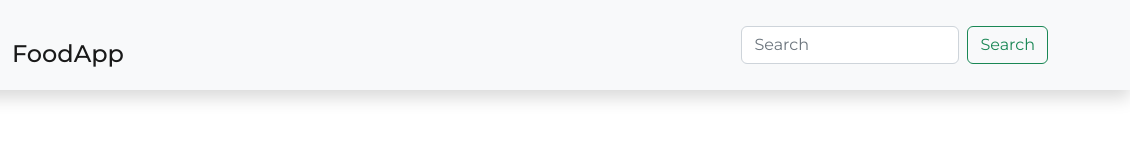
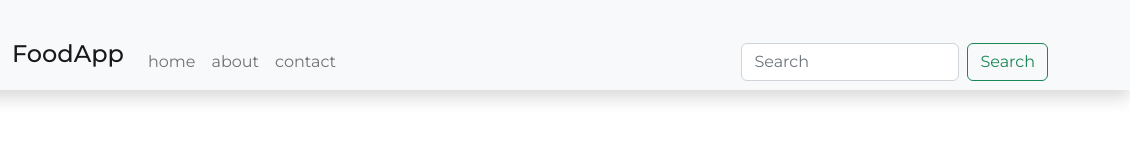
Before and after one commit to Leandro-Andres-Angeli/food_and_drinks_app, a website built with Parcel: page index.html in a window 1280 px wide. Shown: the full height of the page, 150-1280 px from the left. Built offline with nearby package versions, Linux system fonts and the light colour scheme; no server answers.

Commit message:
navbar done

```diff
--- a/index.html
+++ b/index.html
@@ -19,8 +19,8 @@
     <script type="module" defer src="index.js"></script>
   </head>
   <body>
-    <nav class="navbar navbar-expand-lg navbar-light bg-light shadow">
-      <div class="container">
+    <nav class="navbar navbar-expand-md navbar-light bg-light shadow">
+      <div class="container-md align-items-end container-fluid">
         <a class="navbar-brand align-items-end d-flex" href="#">
           <img src="./src/assets/icons/spaghetti.png" alt="logo" />
           <h1 class="ms-3 fs-4">FoodApp</h1>
@@ -36,8 +36,12 @@
         >
           <span class="navbar-toggler-icon"></span>
         </button>
-        <!-- collapse navbar-collapse-sm -->
-        <div class="" id="navbarSupportedContent">
+        <div
+          class="collapse navbar-collapse align-items-baseline"
+          id="navbarSupportedContent"
+        >
+          <!-- collapse navbar-collapse-sm -->
+
           <ul class="navbar-nav me-auto mb-2 mb-lg-0">
             <!-- <li class="nav-item">
               <a class="nav-link active" aria-current="page" href="#">Home</a>
--- a/index.js
+++ b/index.js
@@ -3,14 +3,14 @@ import './src/styles/base.scss';
 import 'core-js/stable';
 import HTMLTagGenerator from './src/classes/HTMLTagGenerator';
 import categories from './src/Views/Categories';
+import NavbarLink from './src/classes/NavbarLink';
+import navbarRoutes from './src/Router/navbarRoutes';
 
 if (module.hot) {
   module.hot.accept();
 }
 // const categories = `www.themealdb.com/api/json/v1/1/list.php?c=list`;
-function showCategoriesTest(data) {
-  console.log(data);
-}
+
 // const navbarUl = new HTMLTagGenerator('categories', 'ul');
 
 // navbarUl.addChild(new HTMLTagGenerator('list item', 'li'), 'beforeend');
@@ -20,7 +20,9 @@ function showCategories(data) {
     'nav-item',
     'dropdown',
   ]);
+  // const navLink = new NavbarLink('link');
 
+  // console.log(navLink);
   navbarUl.addChild(
     new HTMLTagGenerator('categories', 'a')
       .addStyles(['nav-link', 'dropdown-toggle'])
@@ -57,7 +59,7 @@ function showCategories(data) {
 }
 const testRec =
   'https://api.spoonacular.com/recipes/random?apiKey=63e4bc6a307042d6928cb58979964f64&number=10';
-const getData = (URL, callbackRenderFunc) => {
+function getData(URL, callbackRenderFunc) {
   fetch(URL)
     .then((res) => {
       return res.json();
@@ -69,15 +71,47 @@ const getData = (URL, callbackRenderFunc) => {
     .catch((err) => {
       console.log(err);
     });
-};
+}
 // const navbarUl = new HTMLTagGenerator('categories', 'ul');
 // navbarUl.addChild(new HTMLTagGenerator('data', 'li'), 'beforeend');
 // console.log(navbarUl);
 ///////////
-getData(
-  'https://www.themealdb.com/api/json/v1/1/list.php?c=list',
-  showCategories
-);
+const renderNavLinks = (routes) => {
+  console.log(routes);
+  const navbarLinksUl = document.querySelector('.navbar-nav');
+  routes.forEach((route, i) => {
+    const navbarLinkLi = new NavbarLink(route);
+    i === routes.length - 1 && navbarLinkLi.addStyle('order-last');
+    navbarLinksUl.insertAdjacentElement('beforeend', navbarLinkLi.tag);
+  });
+
+  getData(
+    'https://www.themealdb.com/api/json/v1/1/list.php?c=list',
+    showCategories
+  );
+};
+
+// function ren(call, call2) {
+//   renderNavLinks(navbarRoutes.slice(0, -1));
+//   call;
+//   call2;
+// }
+
+// ren(
+//   getData(
+//     'https://www.themealdb.com/api/json/v1/1/list.php?c=list',
+//     showCategories
+//   )
+// );
+renderNavLinks(navbarRoutes);
+// ren(
+//   getData(
+//     'https://www.themealdb.com/api/json/v1/1/list.php?c=list',
+//     showCategories
+//   ),
+//   renderNavLinks(navbarRoutes.slice(-1))
+// );
+
 //////////
 
 // getData('https://www.themealdb.com/api/json/v1/1/list.php?a=list');
--- a/src/Router/navbarRoutes.js
+++ b/src/Router/navbarRoutes.js
@@ -1,10 +1,2 @@
-import About from '../Views/About';
-import Home from '../Views/Home';
-import Not_Found from '../Views/Not_Found';
-
-const routes = Object.freeze(
-  { path: '/', component: Home },
-  { path: '/categories', component: Categories },
-  { path: '/*', component: Not_Found }
-);
-export default routes;
+const navbarRoutes = ['home', 'about', 'contact'];
+export default navbarRoutes;
--- /dev/null
+++ b/src/classes/NavbarLink.js
@@ -0,0 +1,17 @@
+import { navItemClasses, navLinkClasses } from '../utils/bootstrapClasses';
+import HTMLTagGenerator from './HTMLTagGenerator';
+class NavbarLink extends HTMLTagGenerator {
+  constructor(textContent) {
+    super('', 'li');
+    this.addStyles(navItemClasses.classes);
+
+    this.addChild(
+      new HTMLTagGenerator(textContent, 'a')
+        .addStyles(navLinkClasses.classes)
+        .addAttributes({ data_route: textContent }),
+      'beforeend'
+    );
+    // this.child.addAttributes({ href: '#' });
+  }
+}
+export default NavbarLink;
```
